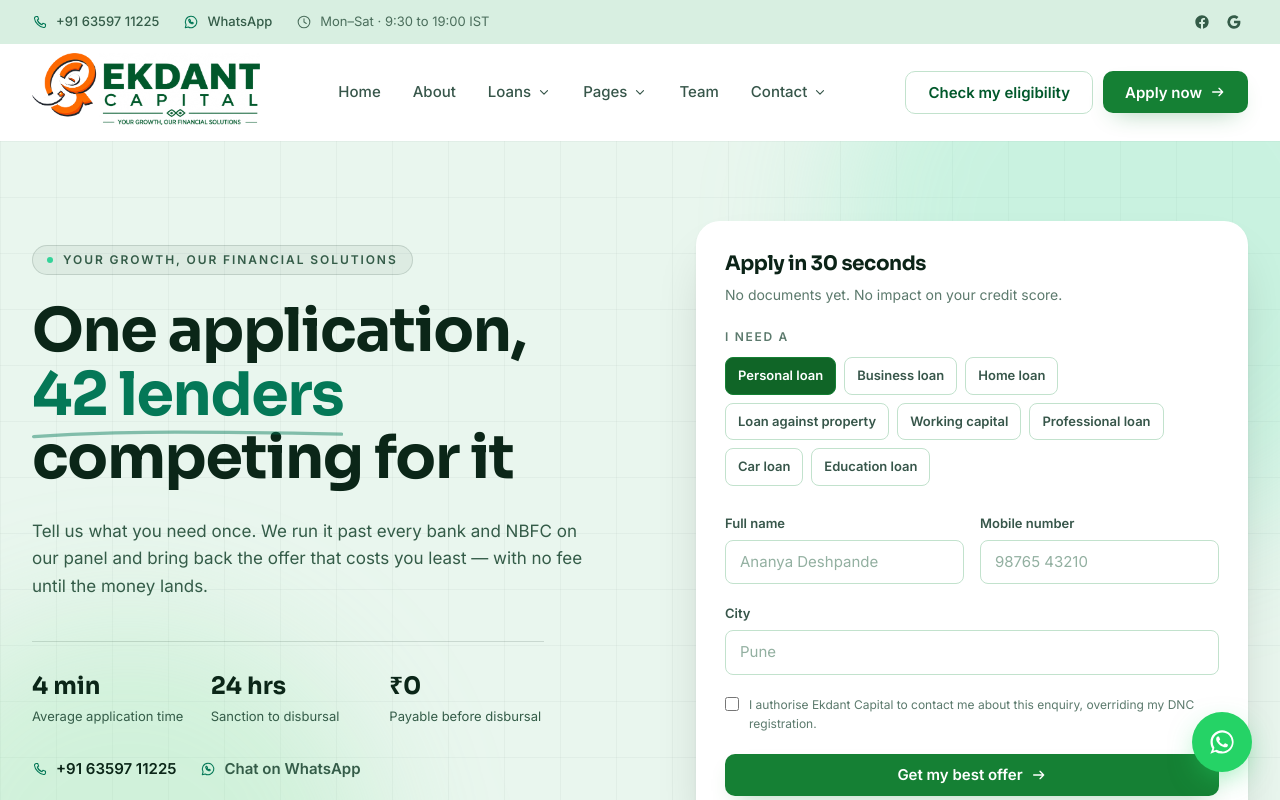
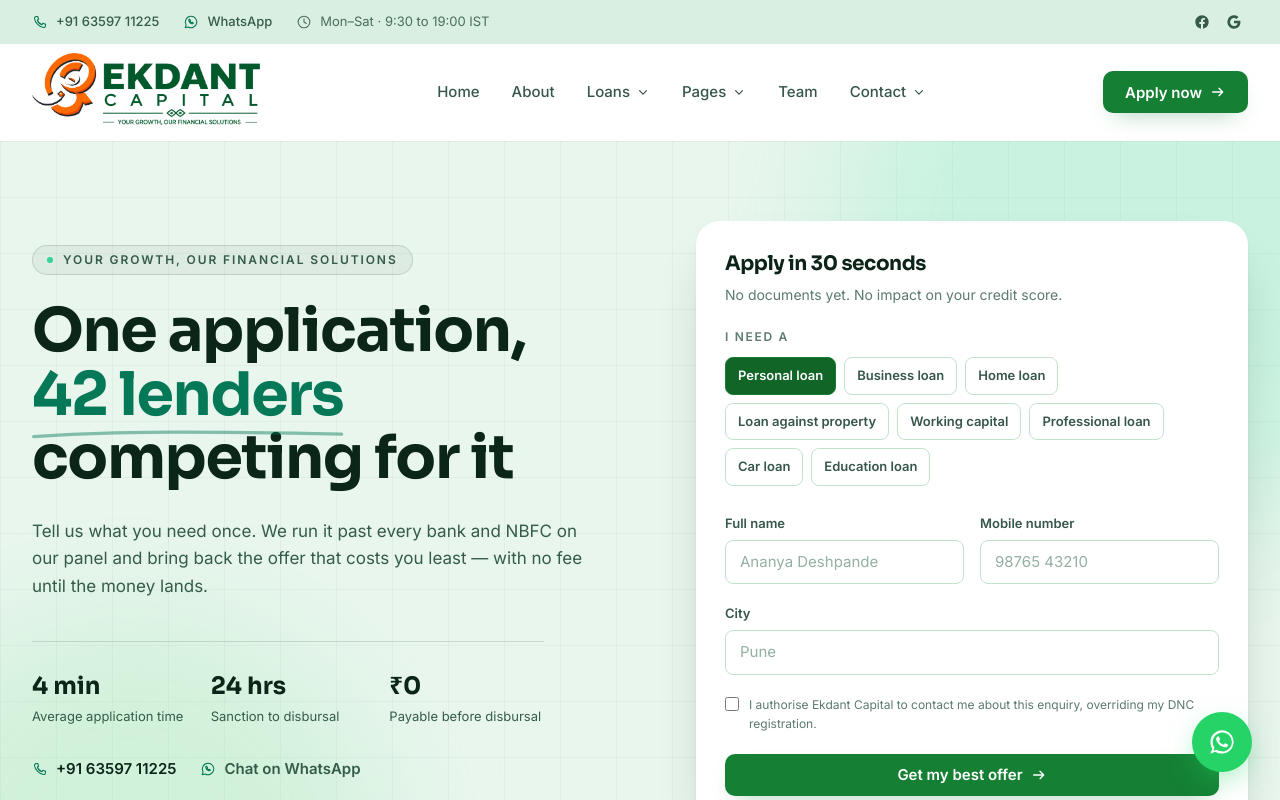
Before and after one commit to Sudeep-More/ekdant-capital, a Next.js app: page / in a window 1280 px wide. Shown: the top 800 px of the page. Built offline with nearby package versions, Linux system fonts and the light colour scheme.

Commit message:
Remove the "Check my eligibility" button from the top bar
Co-Authored-By: Claude Opus 5 (1M context) <noreply@anthropic.com>

```diff
--- a/components/SiteHeader.tsx
+++ b/components/SiteHeader.tsx
@@ -171,9 +171,6 @@ export function SiteHeader() {
           </nav>
 
           <div className="flex items-center gap-2.5">
-            <a href="#calculator" className="btn btn-outline hidden xl:inline-flex">
-              Check my eligibility
-            </a>
             <a href="#apply" className="btn btn-primary hidden sm:inline-flex">
               Apply now
               <Icon name="arrow-right" className="size-4" strokeWidth={2} />
```
